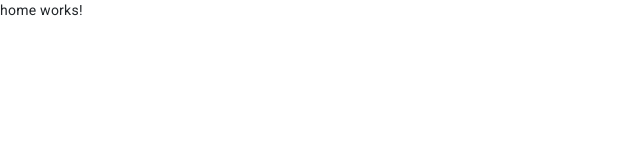
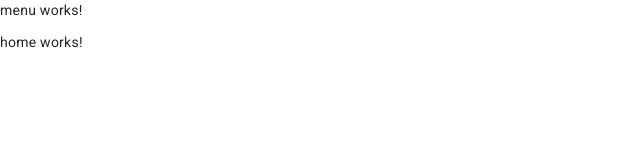
Before and after one commit to anamsilva1981/crud-usuarios, an Angular app: page /home in a window 1280 px wide. Shown: the top 160 px of the page, without its empty margins (0-640 px from the left). Built offline with nearby package versions, Linux system fonts and the light colour scheme.

Commit message:
feat(menu): cria o componente home, adiciona no app module e chama o componente no home component

```diff
--- a/src/app/app.module.ts
+++ b/src/app/app.module.ts
@@ -8,13 +8,15 @@
 import { LoginComponent } from './pages/login/login.component';
 import { FormsModule } from '@angular/forms';
 import { HomeComponent } from './pages/home/home.component';
+import { MenuComponent } from './components/menu/menu.component';
 
 @NgModule({
   declarations: [
     AppComponent,
     ButtonComponent,
     LoginComponent,
-    HomeComponent
+    HomeComponent,
+    MenuComponent
   ],
   imports: [
     BrowserModule,
--- /dev/null
+++ b/src/app/components/menu/menu.component.html
@@ -0,0 +1 @@
+<p>menu works!</p>
--- a/src/app/pages/home/home.component.html
+++ b/src/app/pages/home/home.component.html
@@ -1 +1,3 @@
+<app-menu></app-menu>
+
 <p>home works!</p>
```
Also changed, not shown: src/app/components/menu/menu.component.ts (added, +10 -0 lines), src/app/components/menu/menu.component.css (added), 1 other file (tests, documents, lock files or other folders).
